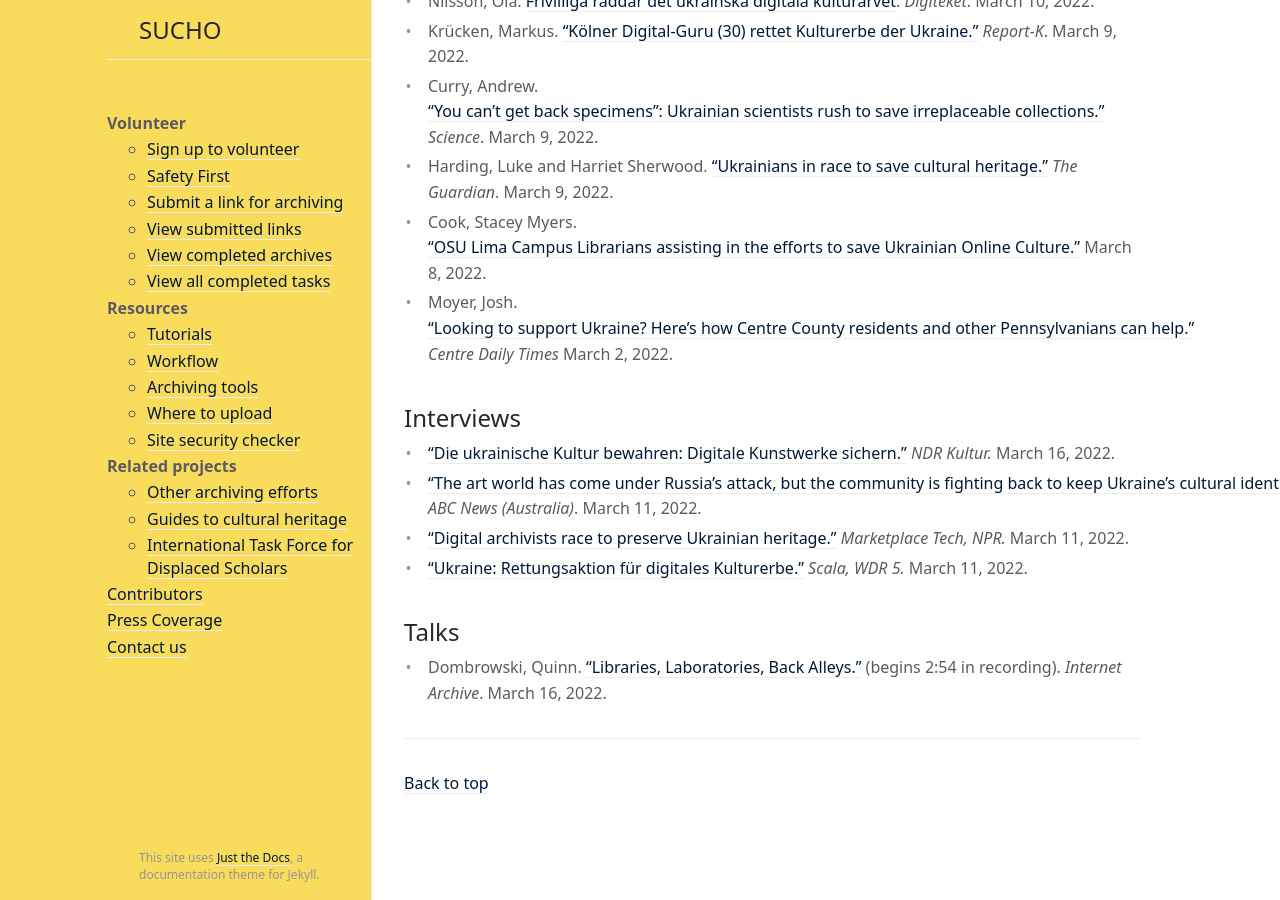
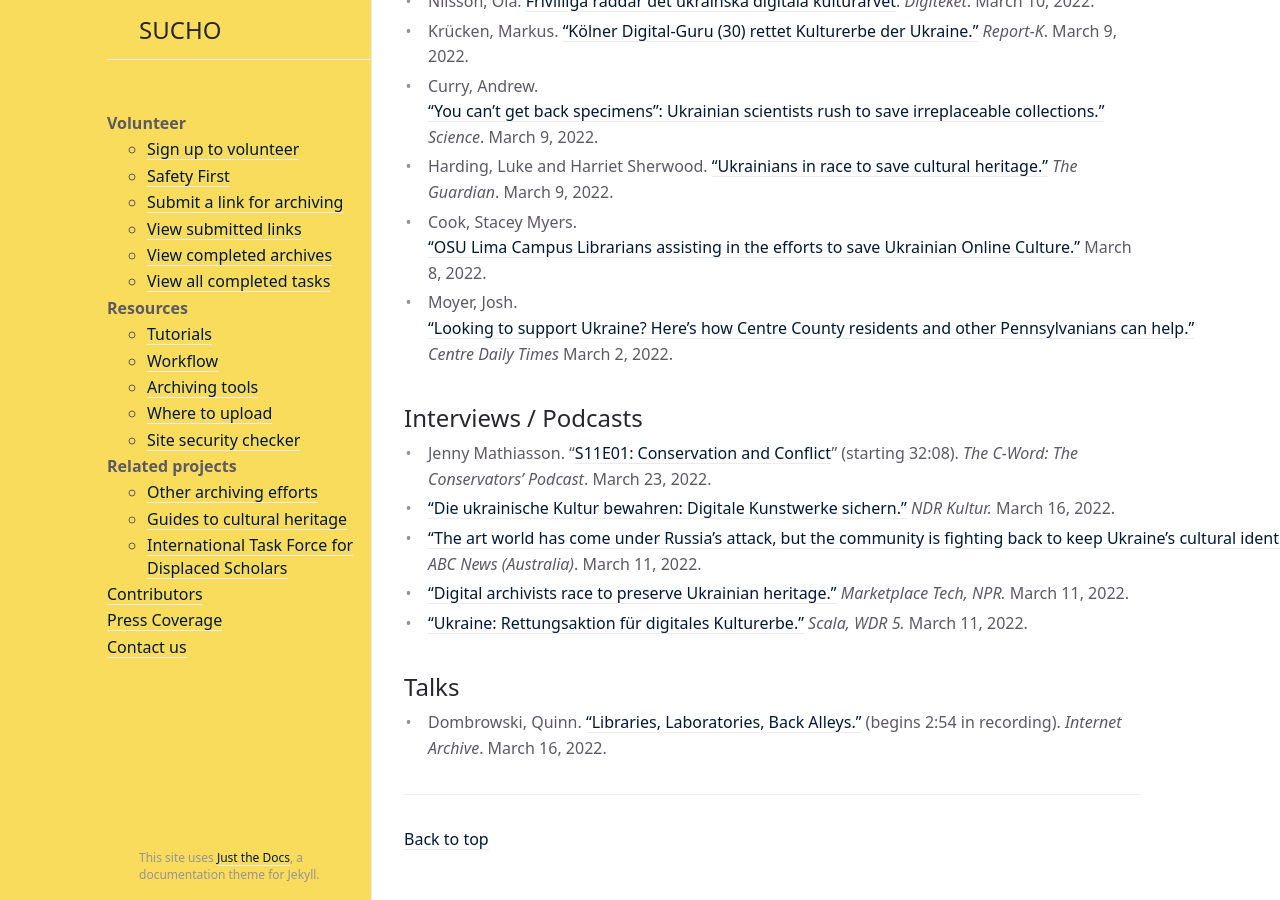
Before and after one commit to sucho-archiving/sucho-archiving.github.io, a Jekyll site: the page built from press.md, in a window 1280 px wide and 900 px high, scrolled down 1496 px. Built offline with Jekyll 4.4.1, drawn with Linux system fonts in a browser that asks for light colours.

Commit message:
Update press.md

```diff
--- a/press.md
+++ b/press.md
@@ -38,7 +38,8 @@ Media inquiries can be directed to the project admins at **info@sucho.org**.
 - Moyer, Josh. ["Looking to support Ukraine? Here’s how Centre County residents and other Pennsylvanians can help."](https://www.centredaily.com/news/local/community/article258930603.html) *Centre Daily Times* March 2, 2022.
 
 
-## Interviews
+## Interviews / Podcasts
+- Jenny Mathiasson. "[S11E01: Conservation and Conflict](https://thecword.show/2022/03/23/s11e01-conservation-and-conflict/)" (starting 32:08). *The C-Word: The Conservators' Podcast*. March 23, 2022.
 - ["Die ukrainische Kultur bewahren: Digitale Kunstwerke sichern."](https://www.ndr.de/kultur/kunst/Die-ukrainische-Kultur-bewahren-digitales-Kulturgut-sichern,ukrainischekultur100.html) *NDR Kultur.* March 16, 2022.
 - ["The art world has come under Russia's attack, but the community is fighting back to keep Ukraine's cultural identity alive."](https://www.abc.net.au/news/2022-03-12/russia-ukraine-war-artists-fight-for-cultural-identity/100899202) *ABC News (Australia)*. March 11, 2022.
 - ["Digital archivists race to preserve Ukrainian heritage."](https://www.marketplace.org/shows/marketplace-tech/digital-archivists-race-to-preserve-ukrainian-heritage/) *Marketplace Tech, NPR.* March 11, 2022.
```
